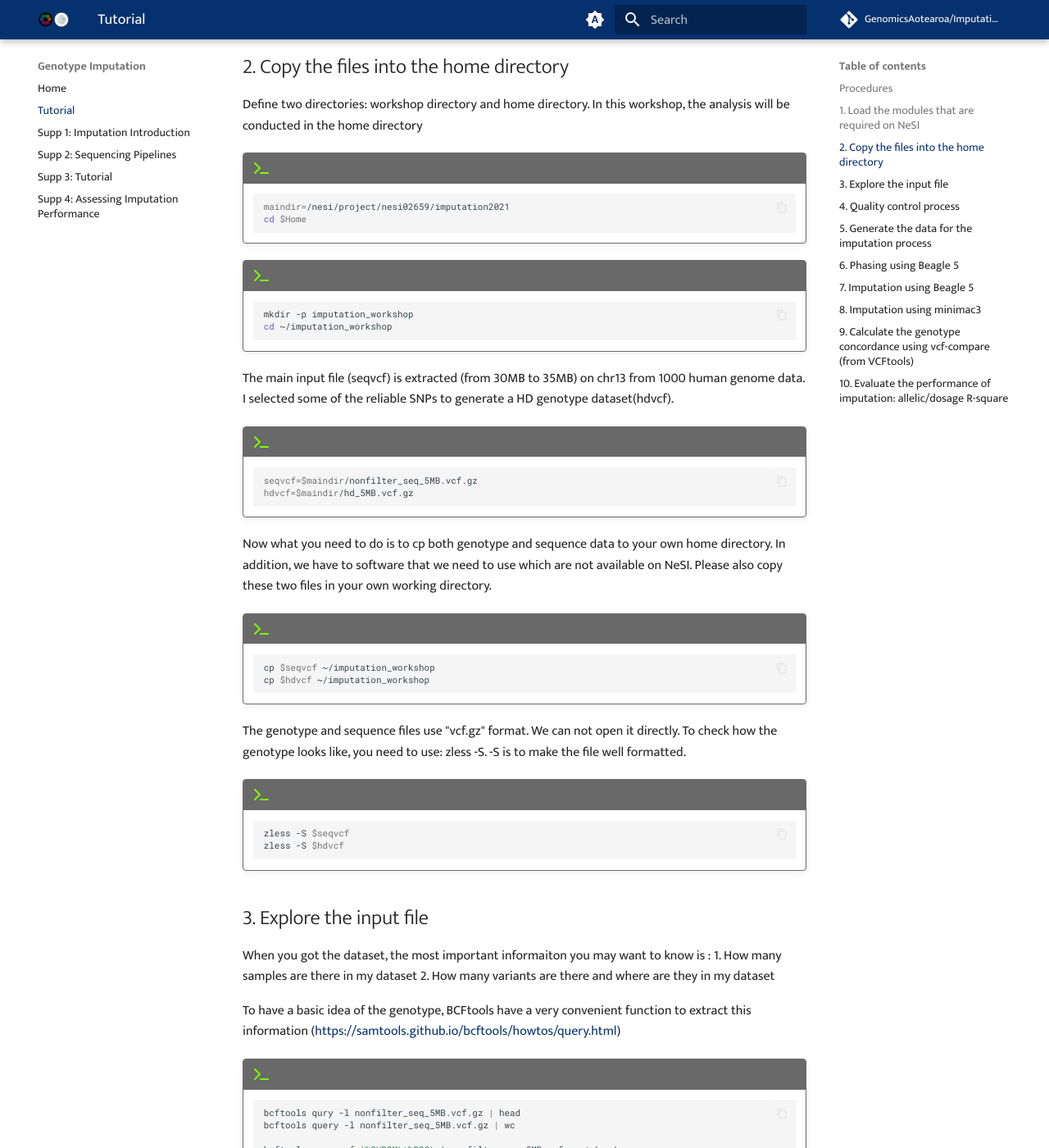
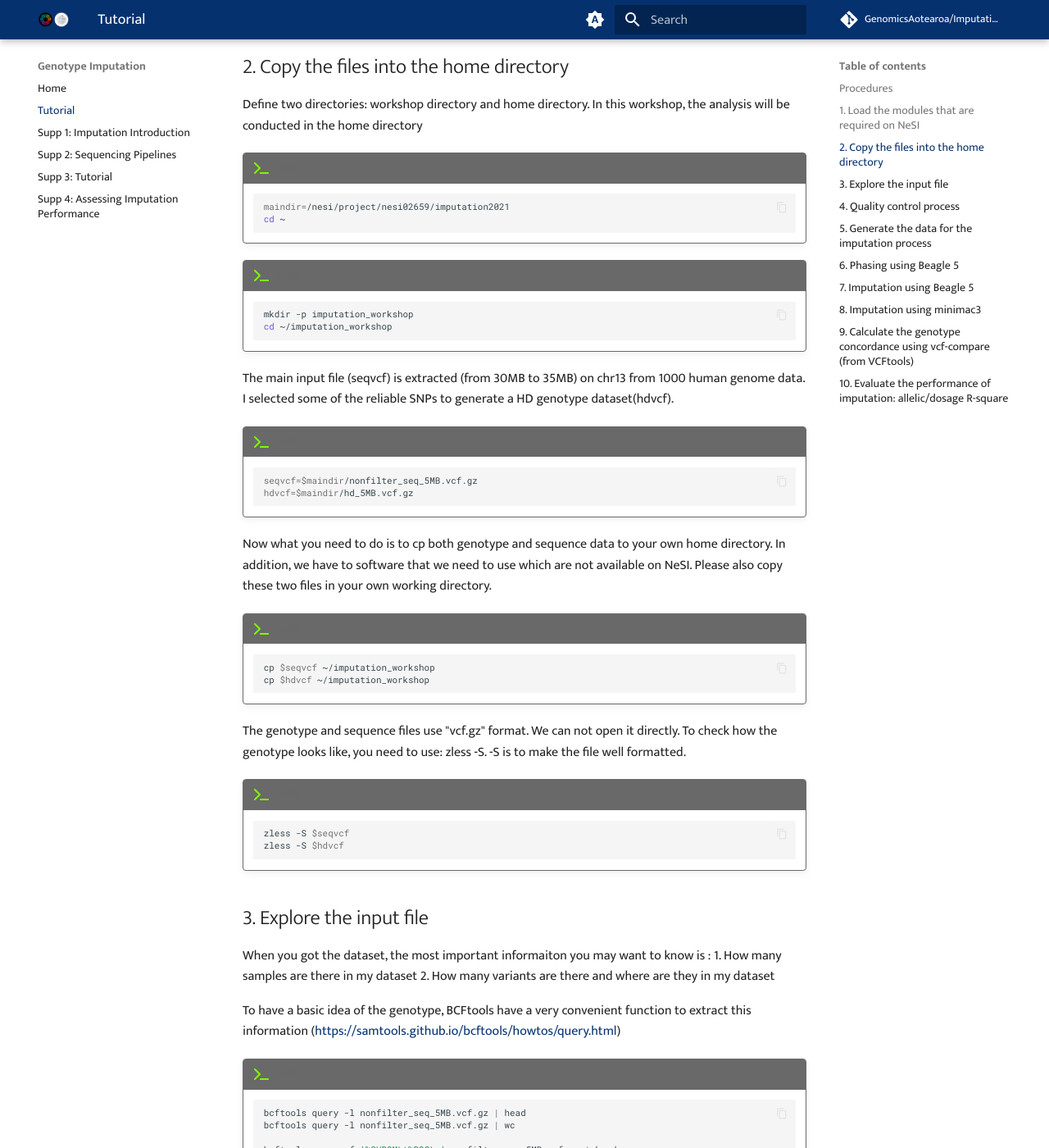
Before and after one commit to GenomicsAotearoa/Imputation-workshop, an MkDocs documentation site: the page built from docs/1_tutorial.md, in a window 1280 px wide and 1400 px high, scrolled down 1365 px. Shown: the whole window at 82% size. Built offline with MkDocs 1.6.1 and Material for MkDocs 9.7.7, drawn with Linux system fonts in a browser that asks for light colours; comment, search, counter and statistics services are not loaded.

Commit message:
typo on bcftools command

````diff
--- a/docs/1_tutorial.md
+++ b/docs/1_tutorial.md
@@ -54,7 +54,7 @@ Define two directories: workshop directory and home directory. In this workshop,
 
     ```bash
     maindir=/nesi/project/nesi02659/imputation2021
-    cd $Home
+    cd ~
     ```
 !!! terminal "code"
 
@@ -101,7 +101,7 @@ To have a basic idea of the genotype, BCFtools have a very convenient function t
 !!! terminal "code"
 
     ```bash
-    bcftools qury -l nonfilter_seq_5MB.vcf.gz | head
+    bcftools query -l nonfilter_seq_5MB.vcf.gz | head
     bcftools query -l nonfilter_seq_5MB.vcf.gz | wc
 
     bcftools query -f '%CHROM\t%POS\n' nonfilter_seq_5MB.vcf.gz | head
````
